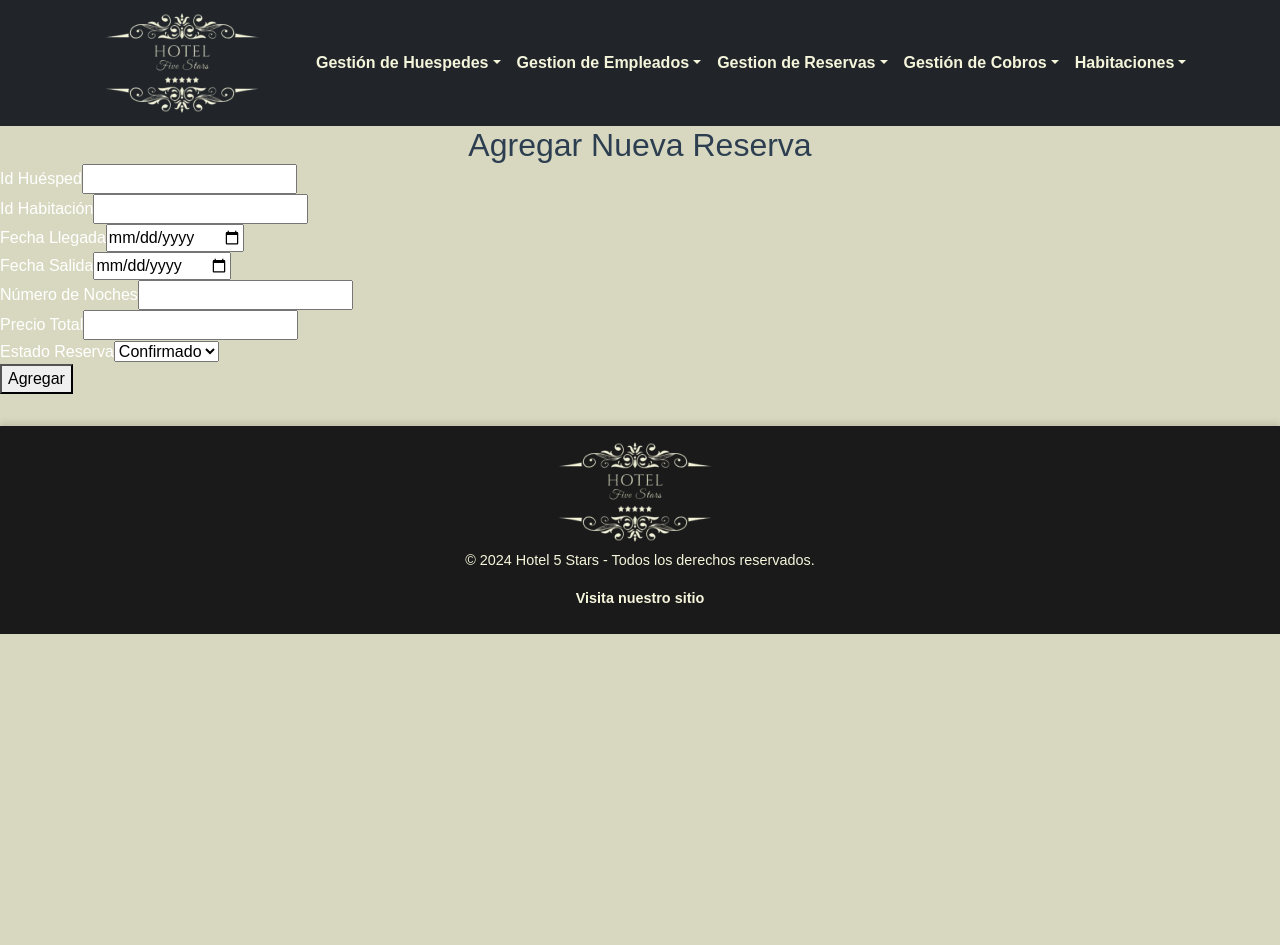
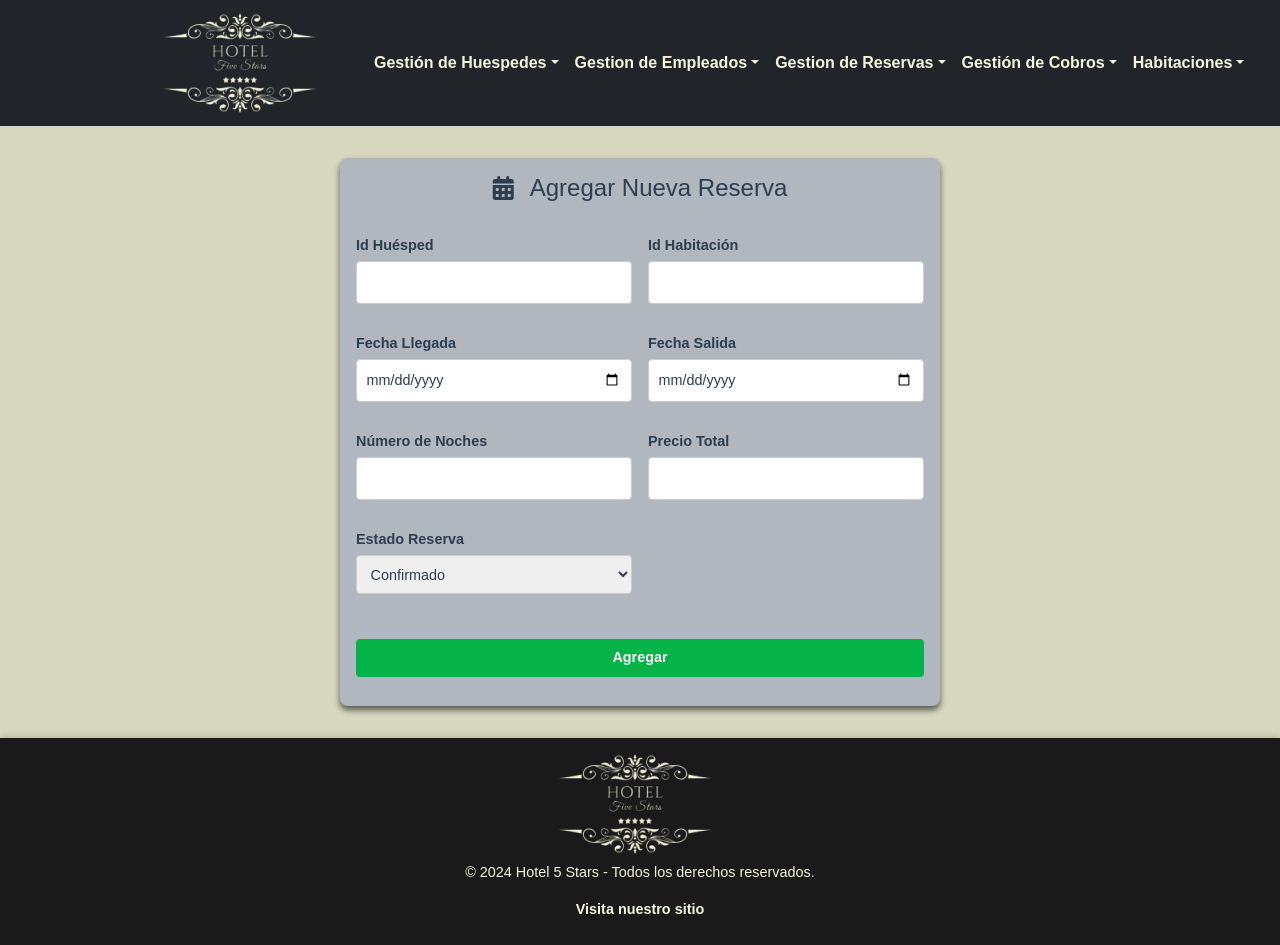
Before and after one commit to Psiquee/Sistema-Hotel, a React (Create React App) app in the folder frontend/: page /add-reservation in a window 1280 px wide. Before the commit the page ends 800 px from the top, so only its background shows below. Built offline with nearby package versions, Linux system fonts and the light colour scheme.

Commit message:
Estilos de reservas completo

```diff
--- a/frontend/src/components/reservas/ReservacionesForm.jsx
+++ b/frontend/src/components/reservas/ReservacionesForm.jsx
@@ -3,6 +3,7 @@ import { useNavigate, useParams } from "react-router-dom";
 import useAdd from "../../hooks/useAdd";
 import useEdit from "../../hooks/useEdit";
 import { getReservaPorId } from "../../api/reservacionesApi";
+import '../../styles/Reservas.css';
 
 const ReservacionesForm = () => {
   const { id } = useParams();
@@ -79,11 +80,14 @@ const ReservacionesForm = () => {
     );
 
   return (
-    <div>
-      <h2>{id ? "Editar Reserva" : "Agregar Nueva Reserva"}</h2>
-      <form onSubmit={handleSubmit}>
+
+      <form id="form-reservas" onSubmit={handleSubmit}>
+        <h2><i className="fas fa-calendar-alt me-3"></i>
+          {id ? "Editar Reserva" : "Agregar Nueva Reserva"}
+        </h2>
+
         <div>
-          <label style={{ color: "white" }}>Id Huésped</label>
+          <label>Id Huésped</label>
           <input
             type="text"
             name="Id_huesped"
@@ -93,7 +97,7 @@ const ReservacionesForm = () => {
           />
         </div>
         <div>
-          <label style={{ color: "white" }}>Id Habitación</label>
+          <label>Id Habitación</label>
           <input
             type="text"
             name="Id_habitacion"
@@ -103,7 +107,7 @@ const ReservacionesForm = () => {
           />
         </div>
         <div>
-          <label style={{ color: "white" }}>Fecha Llegada</label>
+          <label>Fecha Llegada</label>
           <input
             type="date"
             name="Fecha_llegada"
@@ -113,7 +117,7 @@ const ReservacionesForm = () => {
           />
         </div>
         <div>
-          <label style={{ color: "white" }}>Fecha Salida</label>
+          <label>Fecha Salida</label>
           <input
             type="date"
             name="Fecha_salida"
@@ -123,7 +127,7 @@ const ReservacionesForm = () => {
           />
         </div>
         <div>
-          <label style={{ color: "white" }}>Número de Noches</label>
+          <label>Número de Noches</label>
           <input
             type="number"
             name="Num_noches"
@@ -133,7 +137,7 @@ const ReservacionesForm = () => {
           />
         </div>
         <div>
-          <label style={{ color: "white" }}>Precio Total</label>
+          <label>Precio Total</label>
           <input
             type="number"
             name="Precio_total"
@@ -143,7 +147,7 @@ const ReservacionesForm = () => {
           />
         </div>
         <div>
-          <label style={{ color: "white" }}>Estado Reserva</label>
+          <label>Estado Reserva</label>
           <select
             name="Estado_reserva"
             value={formData.Estado_reserva}
@@ -154,9 +158,11 @@ const ReservacionesForm = () => {
             <option value="FINALIZADO">Finalizado</option>
           </select>
         </div>
+        <div className="button-container">
         <button type="submit">{id ? "Actualizar" : "Agregar"}</button>
+        </div>
       </form>
-    </div>
+
   );
 };
 
--- a/frontend/src/components/reservas/ReservacionesList.jsx
+++ b/frontend/src/components/reservas/ReservacionesList.jsx
@@ -58,11 +58,17 @@ const ReservasList = () => {
   };
 
   return (
-    <div>
-      <h2 id="list-title">Lista de Reservas</h2>
-      <button className="add-button" onClick={handleAddReserva}>
+    <div className="container mt-5 px-2">
+      <div className="mb-2 d-flex justify-content-between align-items-center">
+        <h2 id="list-title">
+          <i className="fas fa-calendar-alt me-3"></i> Lista de Reservas
+        </h2>
+        <button className="add-button btn btn-success my-3" onClick={handleAddReserva}>
           Agregar Reserva
         </button>
+      </div>
+
+
       {loading ? (
         <div className="d-flex justify-content-center">
           <div className="spinner-border" role="status">
@@ -89,17 +95,19 @@ const ReservasList = () => {
           <tbody>
             {reservas.map((reserva) => (
               <tr key={reserva.Id_reserva}>
-              <td>{reserva.Id_reserva}</td>
-              <td>{reserva.Id_huesped}</td>
-              <td>{reserva.Id_habitacion}</td>
-              <td>{new Date(reserva.Fecha_llegada).toLocaleDateString()}</td>
-              <td>{new Date(reserva.Fecha_salida).toLocaleDateString()}</td>
-              <td>{reserva.Num_noches}</td>
-              <td>{reserva.Precio_total}</td>
-              <td>{reserva.Estado_reserva}</td>
+                <td data-label='ID de Reserva'>{reserva.Id_reserva}</td>
+                <td data-label='ID de Huésped'>{reserva.Id_huesped}</td>
+                <td data-label='ID de Habitación'>{reserva.Id_habitacion}</td>
+                <td data-label='Fecha de Llegada'>{new Date(reserva.Fecha_llegada).toLocaleDateString()}</td>
+                <td daata-label='Fecha de Salida'>{new Date(reserva.Fecha_salida).toLocaleDateString()}</td>
+                <td data-label='Número de Noches'>{reserva.Num_noches}</td>
+                <td data-label='Precio Total'>{reserva.Precio_total}</td>
+                <td data-label='Estado'>{reserva.Estado_reserva}</td>
                 <td>
-                <button onClick={() => handleEdit(reserva.Id_reserva)}>Editar</button>
-                <button onClick={() => handleDelete(reserva.Id_reserva)}>Eliminar</button>
+                  <button className="btn btn-sm btn-warning edit-button" onClick={() => handleEdit(reserva.Id_reserva)}>
+                    <i className="fas fa-edit"></i></button>
+                  <button className="btn btn-sm btn-danger delete-button" onClick={() => handleDelete(reserva.Id_reserva)}>
+                    <i className="fas fa-trash-alt"></i></button>
                 </td>
               </tr>
             ))}
--- a/frontend/src/styles/Reservas.css
+++ b/frontend/src/styles/Reservas.css
@@ -137,14 +137,7 @@
   table tbody tr:hover {
     background-color: #f1f1f1;
   }
-  .container {
-    backdrop-filter: blur(15px);
-    padding: 1rem;
-    background-color: #b0b7bf;
-    border-radius: 5px;
-    box-shadow: 4px 4px 6px rgba(0, 0, 0, 0.603);
-    margin-top: 1rem;
-  }
+
 
   /* Estilo general para pantallas pequeñas */
   @media (min-width: 768px) {
```
Lines whose indentation alone changed are shown as unchanged.
